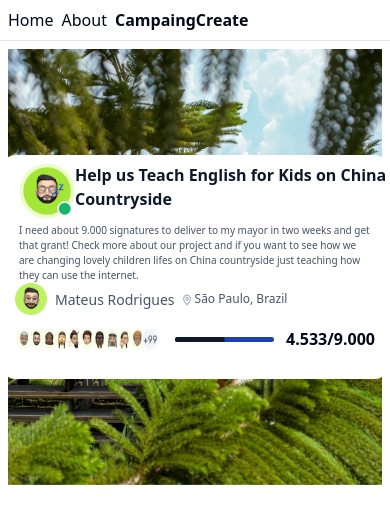
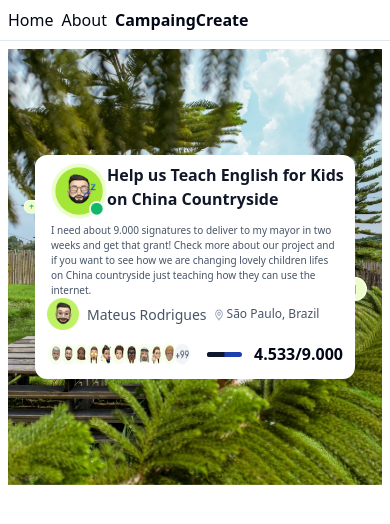
Before and after one commit to Aprender-e-Crescer/crowdfy, a React (Vite) app: page /CampaingCreate in a window 390 px wide. Shown: the top 524 px of the page. Built offline with nearby package versions, Linux system fonts and the light colour scheme.

Commit message:
corrigindo responsividade

```diff
--- a/src/components/card.tsx
+++ b/src/components/card.tsx
@@ -25,7 +25,7 @@ export default function Card({
     <div>
       <div>
         <div className='flex justify-center items-center'>
-          <div className="flex flex-col absolute bg-white w-96 h-56 rounded-xl">
+          <div className="flex flex-col absolute max-w-80 sm:max-w-full bg-white w-96 h-56 rounded-xl">
             <div className="flex">
               <img className="w-14 h-14 ml-4 mt-2" src={avatar} alt="" />
               <p className="flex items-center justify-center text-[#101828] font-bold">
```
